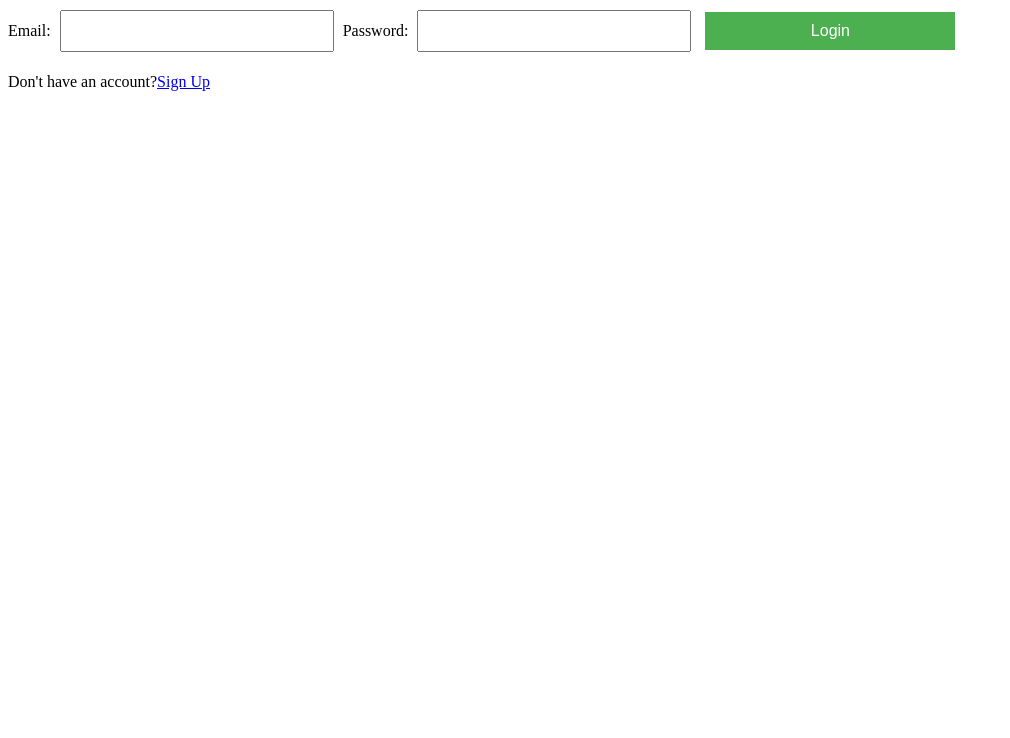
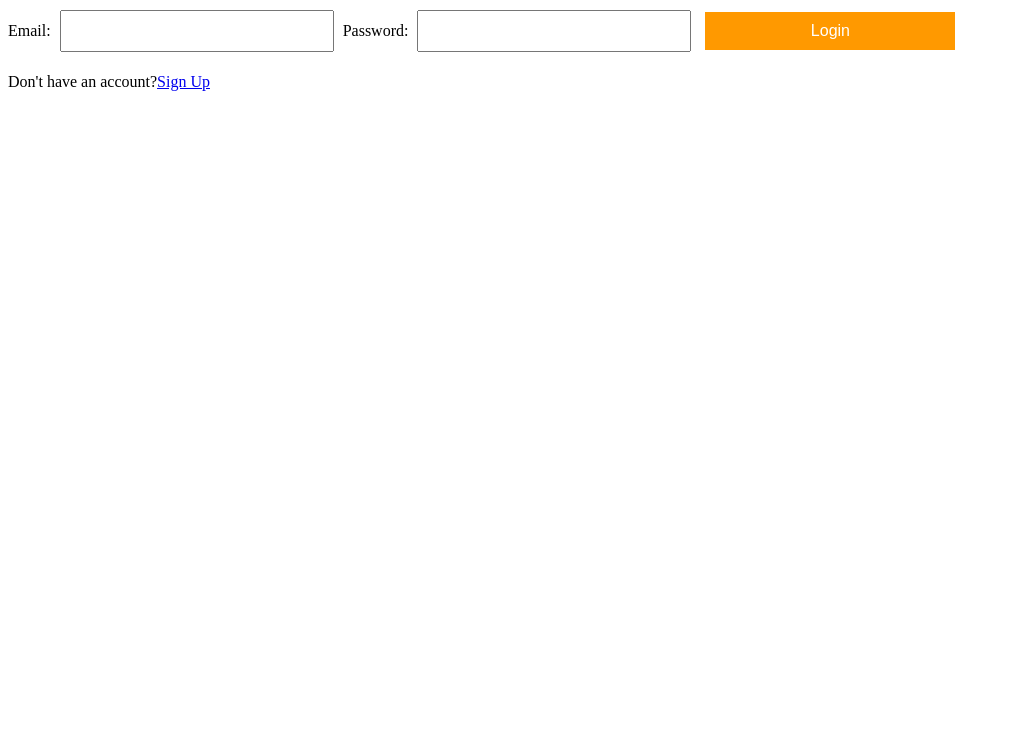
Before and after one commit to vanshsrivastava49/The-Tea, a website: page public/login.html in a window 1280 px wide. Shown: the part 62-800 px from the top of the page, without its empty margins (0-1010 px from the left). Drawn offline with Linux system fonts and the light colour scheme.

Commit message:
organized file

```diff
--- a/public/style.css
+++ b/public/style.css
@@ -1,4 +1,4 @@
-/* Styling for login page */
+/*login page*/
 .login-container {
     display: flex;
     flex-direction: column;
@@ -7,26 +7,22 @@
     height: 100vh;
     font-family: Arial, sans-serif;
 }
-
 input, button {
     margin: 10px;
     padding: 10px;
     width: 250px;
     font-size: 16px;
 }
-
 button {
-    background-color: #4CAF50;
+    background-color: #ff9900;
     color: white;
     border: none;
     cursor: pointer;
 }
-
 button:hover {
-    background-color: #45a049;
+    background-color: #ffb300;
 }
-
-/* Styling for chat page */
+/*chat page*/
 .chat-container {
     display: flex;
     flex-direction: column;
@@ -35,7 +31,6 @@ button:hover {
     padding: 20px;
     font-family: Arial, sans-serif;
 }
-
 .chat-box {
     border: 1px solid #ccc;
     height: 80vh;
@@ -43,7 +38,6 @@ button:hover {
     padding: 10px;
     background-color: #f9f9f9;
 }
-
 input, button {
     margin: 5px;
     padding: 10px;
```
Also changed, not shown: public/script.js (+12 -25 lines), public/signup.html (+1 -1 lines), server.js (+8 -34 lines).
